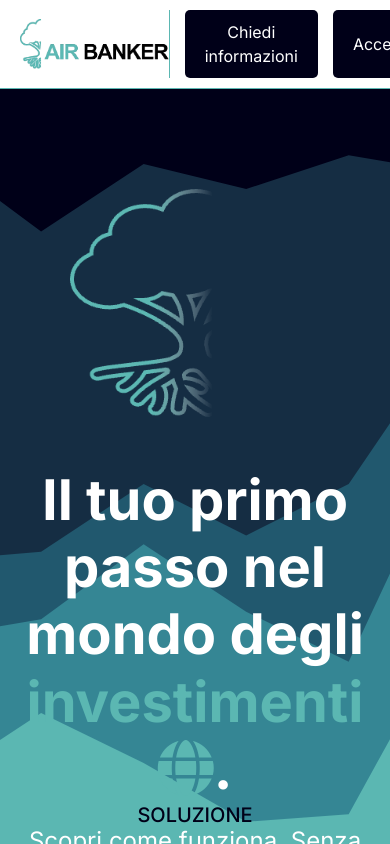
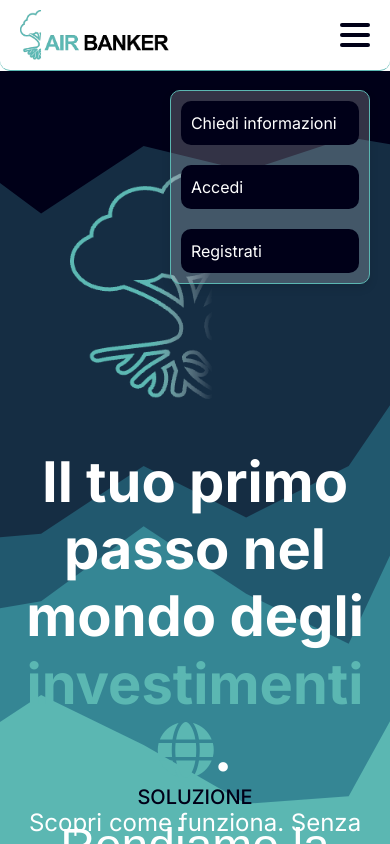
Before and after one commit to gianlucanied/project_airbanker, a Vue app: page / in a window 390 px wide. Shown: the top 844 px of the page. Built offline with nearby package versions, Linux system fonts and the light colour scheme.

Commit message:
add: header responsive

```diff
--- a/src/components/AppFooter.vue
+++ b/src/components/AppFooter.vue
@@ -74,7 +74,6 @@ export default {
 
 body {
   line-height: 1.5;
-  font-family: "Poppins", sans-serif;
 }
 * {
   margin: 0;
--- a/src/components/AppHeader.vue
+++ b/src/components/AppHeader.vue
@@ -1,14 +1,20 @@
 <script>
 export default {
   name: "AppHeader",
+  data() {
+    return {
+      isMenuOpen: false,
+    };
+  },
   methods: {
-    // Altri metodi...
-
     scrollToContact() {
       const contactSection = document.getElementById("contact");
       if (contactSection) {
         contactSection.scrollIntoView({ behavior: "smooth" });
       }
+    },
+    toggleMenu() {
+      this.isMenuOpen = !this.isMenuOpen;
     },
   },
 };
@@ -25,11 +31,16 @@ export default {
         alt="logo"
       />
     </div>
+    <button class="hamburger" @click="toggleMenu" aria-label="Toggle menu">
+      <span class="bar"></span>
+      <span class="bar"></span>
+      <span class="bar"></span>
+    </button>
     <div
+      :class="['buttons-container', isMenuOpen ? 'open' : '']"
       data-aos="fade-left"
       data-aos-anchor-placement="top-bottom"
       data-aos-duration="1500"
-      class="buttons-container"
     >
       <button class="info-btn" @click="scrollToContact">
         Chiedi informazioni
@@ -46,18 +57,42 @@ export default {
   justify-content: space-between;
   align-items: center;
   padding: 10px 20px;
-  background-color: transparent;
+  background-color: rgba(255, 255, 255, 0.8); /* Trasparente */
   border-bottom: 1px solid #5bb7b2;
-  background-color: white;
+  position: relative;
+  z-index: 1000;
+  backdrop-filter: blur(8px); /* Effetto sfocato */
+  border-radius: 10px;
 }
 
 .logo img {
   height: 50px;
 }
 
+.hamburger {
+  display: none;
+  flex-direction: column;
+  justify-content: space-between;
+  height: 24px;
+  width: 30px;
+  background: none;
+  border: none;
+  cursor: pointer;
+  z-index: 1100;
+}
+
+.hamburger .bar {
+  width: 100%;
+  height: 4px;
+  background-color: #000018;
+  border-radius: 2px;
+}
+
 .buttons-container {
   display: flex;
+  align-items: center;
   border-left: #5bb7b2 1px solid;
+  transition: transform 0.3s ease, opacity 0.3s ease;
 }
 
 .buttons-container button {
@@ -66,7 +101,7 @@ export default {
   background-color: #000018;
   border: none;
   color: white;
-  border-radius: 5px;
+  border-radius: 10px; /* Bordi arrotondati */
   font-size: 16px;
   cursor: pointer;
   transition: background-color 0.4s ease, transform 0.4s ease,
@@ -82,4 +117,47 @@ export default {
 .buttons-container button:active {
   transform: scale(1);
 }
+
+@media (max-width: 768px) {
+  .hamburger {
+    display: flex;
+  }
+
+  .buttons-container {
+    display: flex;
+    flex-direction: column;
+    position: absolute;
+    top: 100%;
+    right: 0;
+    border: 1px solid #5bb7b2;
+    width: 200px;
+    opacity: 0;
+    transform: translateY(-20px);
+    pointer-events: none;
+    border-radius: 10px;
+    box-shadow: 0px 4px 10px rgba(0, 0, 0, 0.1);
+    backdrop-filter: blur(8px);
+    background-color: rgba(255, 255, 255, 0.2);
+    margin-top: 20px;
+    margin-right: 20px;
+  }
+
+  .buttons-container.open {
+    opacity: 1;
+    transform: translateY(0);
+    pointer-events: auto;
+  }
+
+  .buttons-container button {
+    margin: 10px 0;
+    width: 90%;
+    text-align: left;
+    padding: 10px;
+    align-self: center;
+  }
+
+  .buttons-container button:hover {
+    transform: none;
+  }
+}
 </style>
--- a/src/pages/AppHome.vue
+++ b/src/pages/AppHome.vue
@@ -3,7 +3,7 @@ export default {
   name: "AppHome",
   mounted() {
     this.initCounters();
-    this.initTypeWriterObserver(); // Inizializza l'osservatore per l'effetto di scrittura
+    this.initTypeWriterObserver();
   },
   methods: {
     scrollToContact() {
@@ -88,7 +88,7 @@ export default {
     },
 
     handleSubmit(event) {
-      event.preventDefault(); // Previene il comportamento di invio predefinito
+      event.preventDefault();
       const form = event.target;
       const formData = new FormData(form);
 
@@ -102,7 +102,7 @@ export default {
         .then((response) => {
           if (response.ok) {
             alert("Messaggio inviato con successo!");
-            form.reset(); // Resetta il modulo dopo l'invio
+            form.reset();
           } else {
             alert("Errore nell'invio del messaggio. Riprova.");
           }
```
